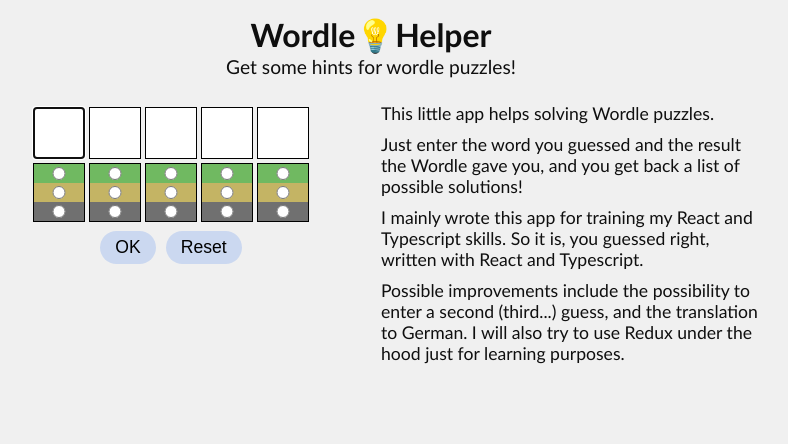
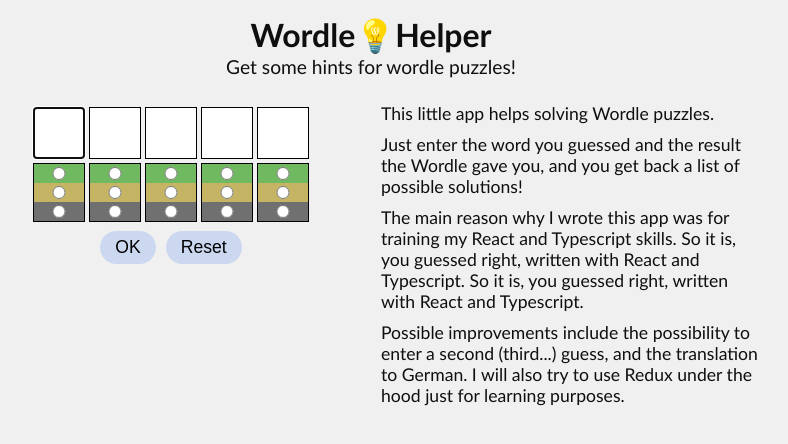
Before and after one commit to Stemmi/worlde-helper, a React (Vite) app: page / in a window 1280 px wide. Shown: the top 444 px of the page, without its empty margins (269-1057 px from the left). Built offline with nearby package versions, Linux system fonts and the light colour scheme.

Commit message:
Add Readme

```diff
--- a/src/components/DescriptionSection.tsx
+++ b/src/components/DescriptionSection.tsx
@@ -7,7 +7,7 @@
         <section>
             <p>This little app helps solving Wordle puzzles.</p>
             <p>Just enter the word you guessed and the result the Wordle gave you, and you get back a list of possible solutions!</p>
-            <p>I mainly wrote this app for training my React and Typescript skills. So it is, you guessed right, written with React and Typescript.</p>
+            <p>The main reason why I wrote this app was for training my React and Typescript skills. So it is, you guessed right, written with React and Typescript. So it is, you guessed right, written with React and Typescript.</p>
             <p>Possible improvements include the possibility to enter a second (third...) guess, and the translation to German. I will also try to use Redux under the hood just for learning purposes.</p>
 
         </section>
```
Also changed, not shown: 1 other file (tests, documents, lock files or other folders).
